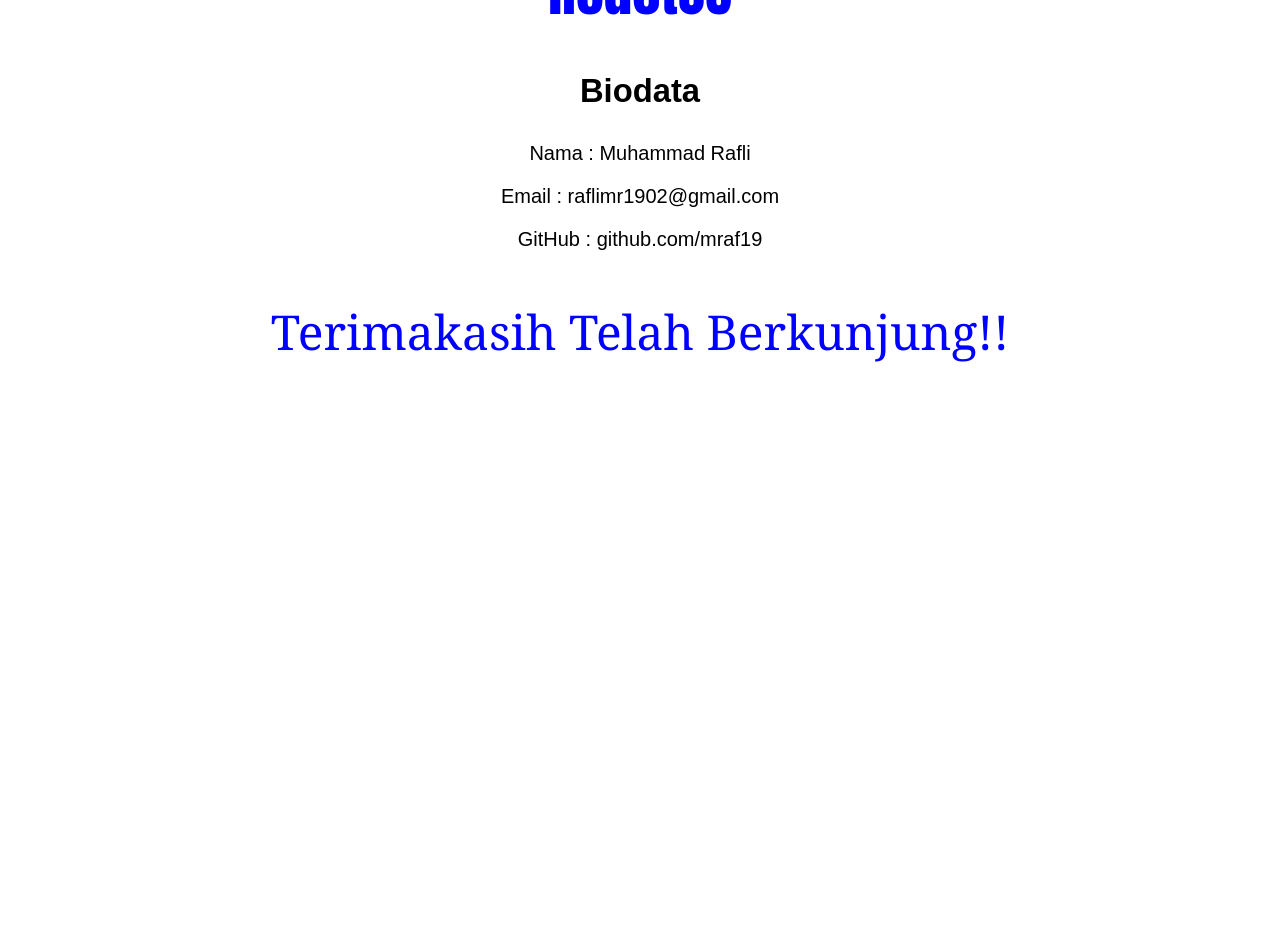
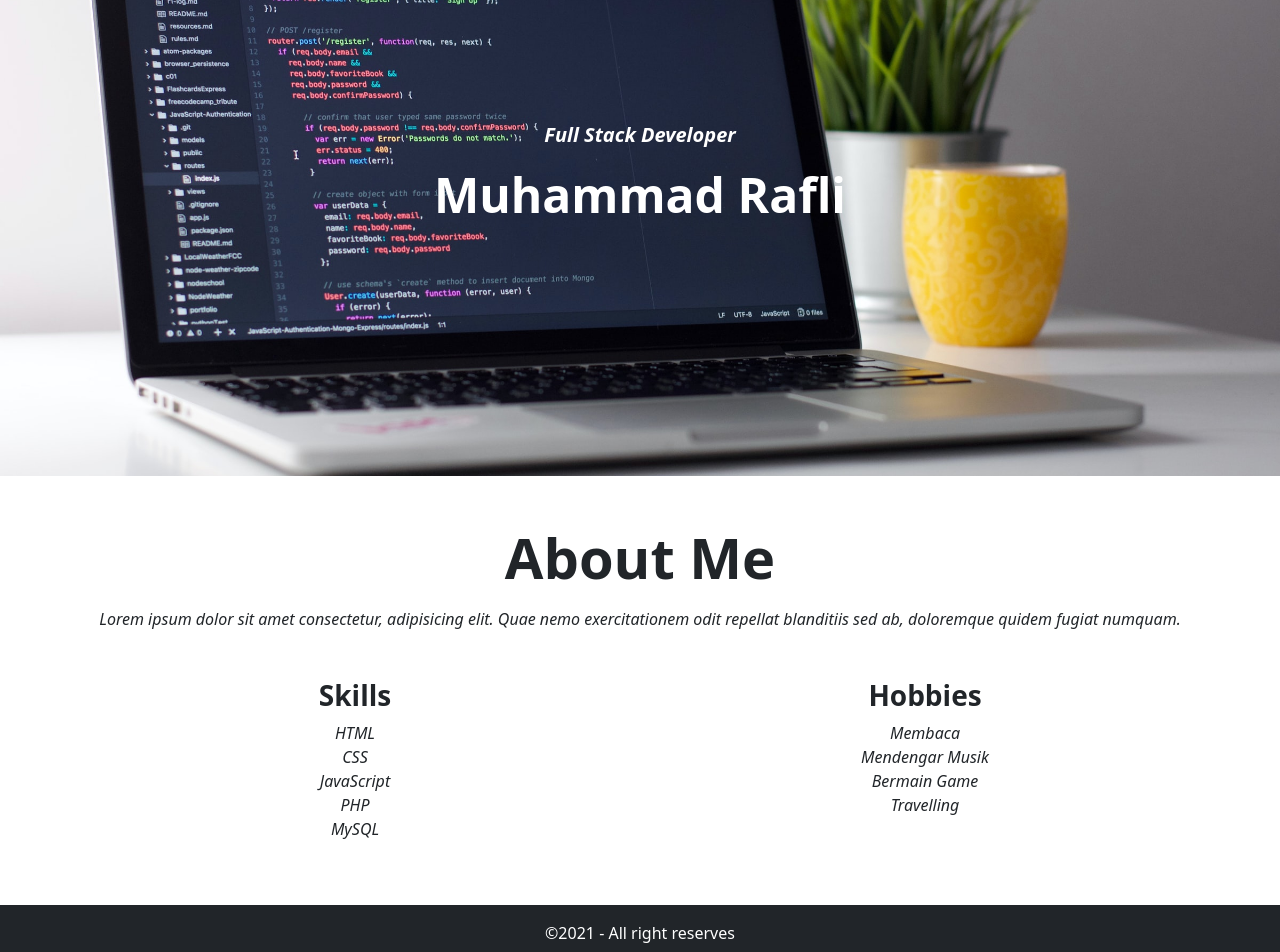
Before and after one commit to mraf19/rafli-react, a React (Create React App) app: page / in a window 1280 px wide. Shown: the part 180-1132 px from the top of the page. Before the commit the page ends 800 px from the top, so only its background shows below. Built offline with nearby package versions, Linux system fonts and the light colour scheme.

Commit message:
Finish Styling Biodata

```diff
--- a/package.json
+++ b/package.json
@@ -6,9 +6,12 @@
     "@testing-library/jest-dom": "^5.11.4",
     "@testing-library/react": "^11.1.0",
     "@testing-library/user-event": "^12.1.10",
+    "bootstrap": "^5.1.3",
     "react": "^17.0.2",
+    "react-bootstrap": "^2.0.2",
     "react-dom": "^17.0.2",
     "react-scripts": "4.0.3",
+    "styled-components": "^5.3.3",
     "web-vitals": "^1.0.1"
   },
   "scripts": {
--- a/public/index.html
+++ b/public/index.html
@@ -7,6 +7,11 @@
     <meta name="viewport" content="width=device-width, initial-scale=1" />
     <meta name="theme-color" content="#000000" />
     <meta name="description" content="Web site created using create-react-app" />
+    <link
+    rel="stylesheet"
+    href="https://cdn.jsdelivr.net/npm/bootstrap@5.1.3/dist/css/bootstrap.min.css"
+    integrity="sha384-1BmE4kWBq78iYhFldvKuhfTAU6auU8tT94WrHftjDbrCEXSU1oBoqyl2QvZ6jIW3"
+    crossorigin="anonymous"/>
 
     <!--
       manifest.json provides metadata used when your web app is installed on a
--- a/src/App.js
+++ b/src/App.js
@@ -1,9 +1,10 @@
-import Components from './Components'
+import Page from './Page';
+import "bootstrap/dist/css/bootstrap.min.css";
 
 function App() {
     return (
     <div className = "App" >
-        <Components />
+        <Page />
     </div>
     );
 }
--- /dev/null
+++ b/src/Page/AboutMe/index.js
@@ -0,0 +1,16 @@
+import React, { Component } from 'react'
+
+export default class AboutMe extends Component {
+    render() {
+        return (
+            <div className="container my-5 text-center align-middle"id="aboutme">
+                <h2 className="display-4 fw-bold">About Me</h2>
+                <p className="fst-italic mt-3">
+                    Lorem ipsum dolor sit amet consectetur, adipisicing elit. Quae
+                    nemo exercitationem odit repellat blanditiis sed ab, doloremque
+                    quidem fugiat numquam.
+                </p>
+            </div>
+			);
+    }
+}
--- /dev/null
+++ b/src/Page/Footer/index.js
@@ -0,0 +1,11 @@
+import React, { Component } from 'react'
+
+export default class Footer extends Component {
+    render() {
+        return (
+            <div className="footer bg-dark text-white text-center  mt-5 p-3">
+                <footer>&copy;2021 - All right reserves</footer>
+            </div>
+        );
+    }
+}
--- /dev/null
+++ b/src/Page/Hero/index.js
@@ -0,0 +1,27 @@
+import React, { Component } from "react";
+import styled from "styled-components";
+import img from "./img/hero.jpg"
+
+
+const HeroImg = styled.div`
+    margin: 0;
+    padding: 0;
+	background-image: url(${img});
+	background-size: cover;
+	background-position: center;
+	height: 600px;
+	display: grid;
+	place-content: center;
+    color: white;
+`;
+
+export default class Hero extends Component {
+	render() {
+		return (
+			<HeroImg>
+                <p class="fs-5 fst-italic text-center fw-bold">Full Stack Developer</p>
+				<h1 class="display-5 text-center fw-bold">Muhammad Rafli</h1>
+            </HeroImg>
+		);
+	}
+}
--- /dev/null
+++ b/src/Page/Navigation/index.js
@@ -0,0 +1,19 @@
+import React, { Component } from 'react'
+import { Container, Navbar , Nav } from 'react-bootstrap'
+
+
+export default class Navigation extends Component {
+    render() {
+        return (
+					<Navbar bg="dark" variant="dark">
+						<Container>
+							<Navbar.Brand href="#home">Muhammad Rafli</Navbar.Brand>
+							<Nav className="me-auto">
+								<Nav.Link href="#aboutme">About Me</Nav.Link>
+								<Nav.Link href="#skillhobby">Skills {"&"} Hobbies</Nav.Link>
+							</Nav>
+						</Container>
+					</Navbar>
+				);
+    }
+}
--- /dev/null
+++ b/src/Page/Skill/index.js
@@ -0,0 +1,40 @@
+import React, { Component } from 'react'
+import styled from 'styled-components';
+
+const Ul = styled.ul`
+	list-style: none;
+	padding: 0;
+	text-align: center;
+	font-style: italic;
+`;
+
+
+export default class Skill extends Component {
+    render() {
+        return (
+            <div className="container mt-5" id="skillhobby">
+                <div className="row">
+                    <div className="col-lg-6 col-sm-12">
+                        <h3 className="text-center fw-bold">Skills</h3>
+                        <Ul>
+                            <li>HTML</li>
+                            <li>CSS</li>
+                            <li>JavaScript</li>
+                            <li>PHP</li>
+                            <li>MySQL</li>
+                        </Ul>
+                    </div>
+                    <div className="col-lg-6 col-sm-12">
+                        <h3 className="text-center fw-bold">Hobbies</h3>
+                        <Ul>
+                            <li>Membaca</li>
+                            <li>Mendengar Musik</li>
+                            <li>Bermain Game</li>
+                            <li>Travelling</li>
+                        </Ul>
+                    </div>
+                </div>
+            </div>
+				);
+    }
+}
--- /dev/null
+++ b/src/Page/index.js
@@ -0,0 +1,20 @@
+import React, { Component } from 'react'
+import AboutMe from './AboutMe'
+import Hero from './Hero'
+import Navigation from './Navigation'
+import Skill from './Skill'
+import Footer from './Footer'
+
+export default class Page extends Component {
+    render() {
+        return (
+            <div>
+                <Navigation />
+                <Hero />
+                <AboutMe />
+                <Skill />
+                <Footer />
+            </div>
+        )
+    }
+}
```
Also changed, not shown: src/Page/Hero/img/hero.jpg (added), 1 other file (tests, documents, lock files or other folders).
